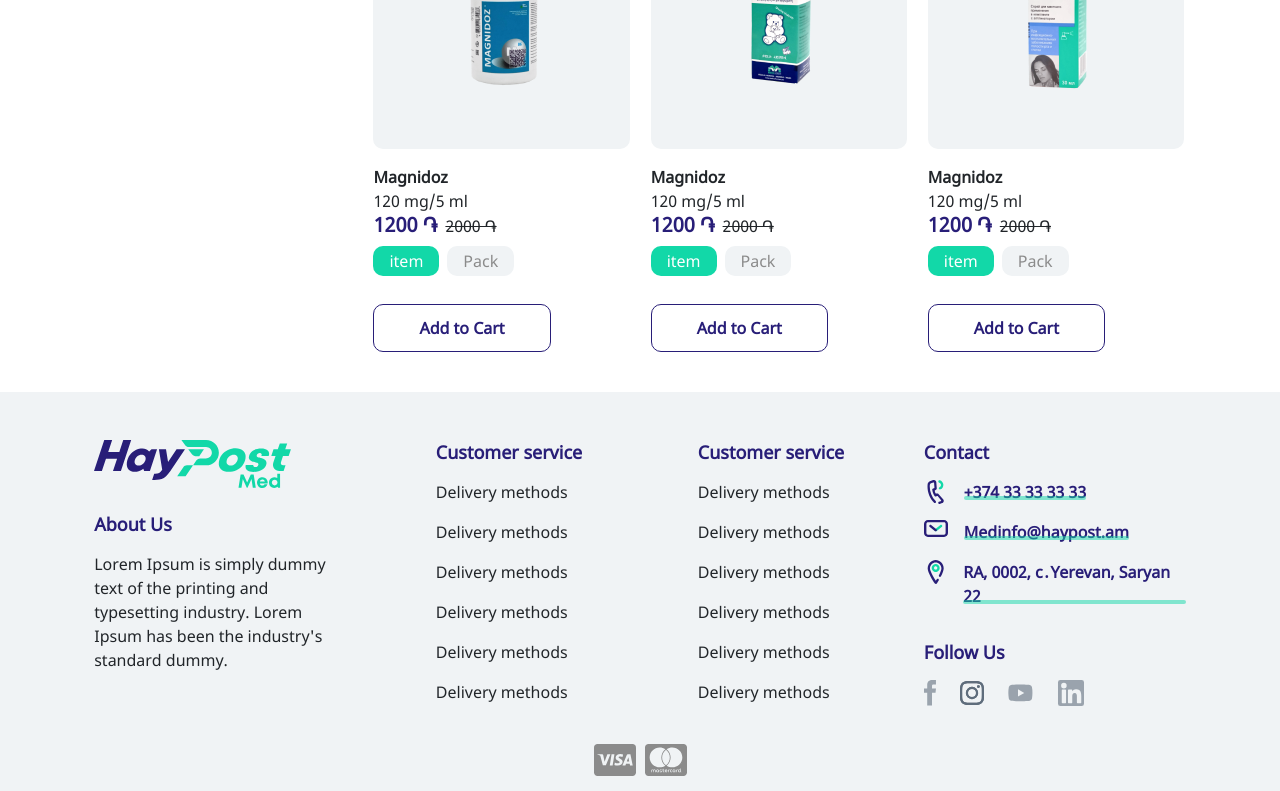
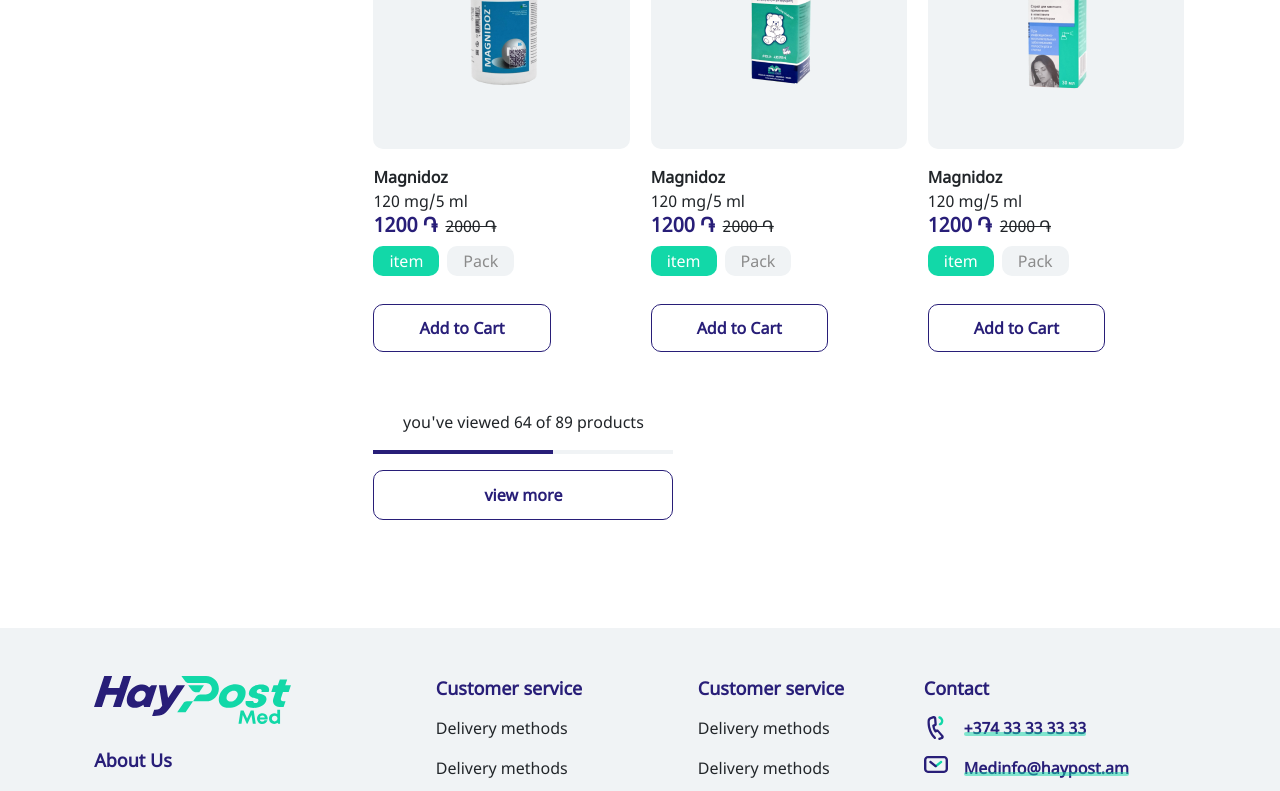
Before and after one commit to suren-simonyan/PostMed, a React (Create React App) app: page /product in a window 1280 px wide. Shown: the part 1441-2232 px from the top of the page. Built offline with nearby package versions, Linux system fonts and the light colour scheme.

Commit message:
small changes

```diff
--- a/src/App.js
+++ b/src/App.js
@@ -1,8 +1,21 @@
 import Routing from './Routing';
 
 function App() {
+  window.onscroll = function () {
+
+    // if (window.pageYOffset > 50) {
+    //     document.querySelector(".header-nav").classList.add('fixed-header');
+    //     document.querySelector("main").classList.add("pt-152")
+
+    // }
+    // else {
+    //   document.querySelector(".header-nav").classList.remove('fixed-header');
+    //   document.querySelector("main").classList.remove("pt-152");
+
+    // }
+  }
   return (
-    <Routing/>
+    <Routing />
   )
 }
 
--- a/src/components/header/HeaderBanner.js
+++ b/src/components/header/HeaderBanner.js
@@ -18,7 +18,7 @@
         setSearchPopUp(true);
     }
     return (
-        <nav>
+        <nav className="header-nav">
             <div className="header-burger-logo">
                 <HeaderMenu
                     open={openMenu}
--- a/src/pages/Product/index.js
+++ b/src/pages/Product/index.js
@@ -137,7 +137,7 @@
                                     >
                                         <div
                                             className="product-item"
-                                            // className={!(i % 2) ? "product-item" : "product-item opacity-5"}
+                                        // className={!(i % 2) ? "product-item" : "product-item opacity-5"}
                                         >
                                             <div className="product-img-area">
                                                 <img src={el} />
@@ -145,7 +145,7 @@
                                         </div>
                                         <div
                                             className="product-discription"
-                                            // className={!(i % 2) ? "product-discription" : "product-discription opacity-5"}
+                                        // className={!(i % 2) ? "product-discription" : "product-discription opacity-5"}
                                         >
                                             <p className="item-name" >Magnidoz</p>
                                             <p className="item-size">120 mg/5 ml</p>
@@ -164,6 +164,13 @@
                                 ))
                             }
                         </div>
+                        <div className="viewed-products">
+                            <p>you've viewed 64 of 89 products</p>
+                            <div className="all-products">
+                                <span className="viewed-products-procent"></span>
+                            </div>
+                            <button className="view-more-products">view more</button>
+                        </div>
                     </div>
                 </div>
             </section>
--- a/src/pages/Product/style.scss
+++ b/src/pages/Product/style.scss
@@ -15,7 +15,7 @@
         }
     }
     section.products-page-section {
-        padding: 40px 7.5%;
+        padding: 40px 7.5% 108px;
         .products {
             display: flex;
             justify-content: space-between;
@@ -173,6 +173,40 @@
                         }
                     }
                 }
+                .viewed-products {
+                    padding-top: 58px;
+                    text-align: center;
+                    width: 300px;
+                    .all-products {
+                        .viewed-products-procent{
+                            position: absolute;
+                            left:0;
+                            top: 0;
+                            bottom: 0;
+                            width: 60%;
+                            background-color: #281e78;
+                        }
+                        width: 100%;
+                        background-color: #F0F3F5;
+                        height: 4px;
+                        position: relative;
+                    }
+                    .view-more-products {
+                        border: 1px solid #281e78;
+                        color: #281e78;
+                        background-color: #ffffff;
+                        border-radius: 10px;
+                        margin-top: 16px;
+                        font-weight: bold;
+                        transition: 0.25s;
+                        width: 100%;
+                        padding: 12px;
+                        &:hover{
+                            background-color: #281e78;
+                            color: #FFFFFF;
+                        }
+                    }
+                }
             }
         }
     }
```
Also changed, not shown: src/index.scss (+16 -0 lines).
